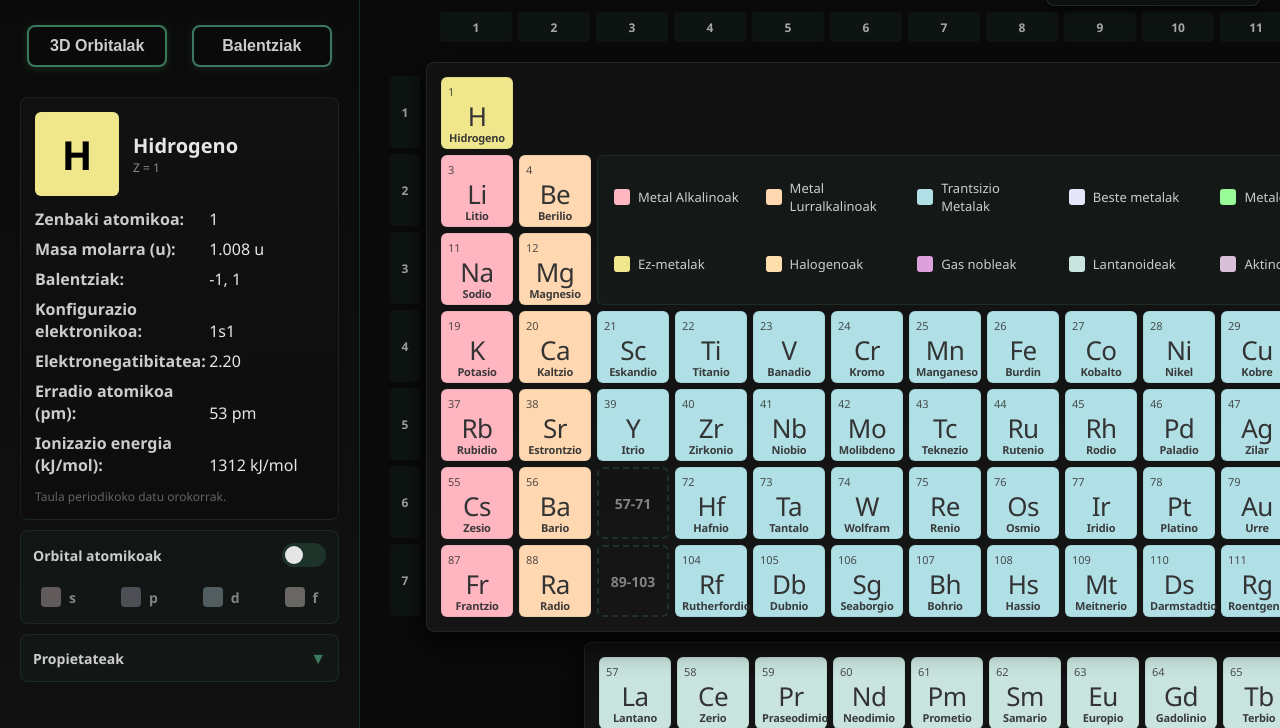
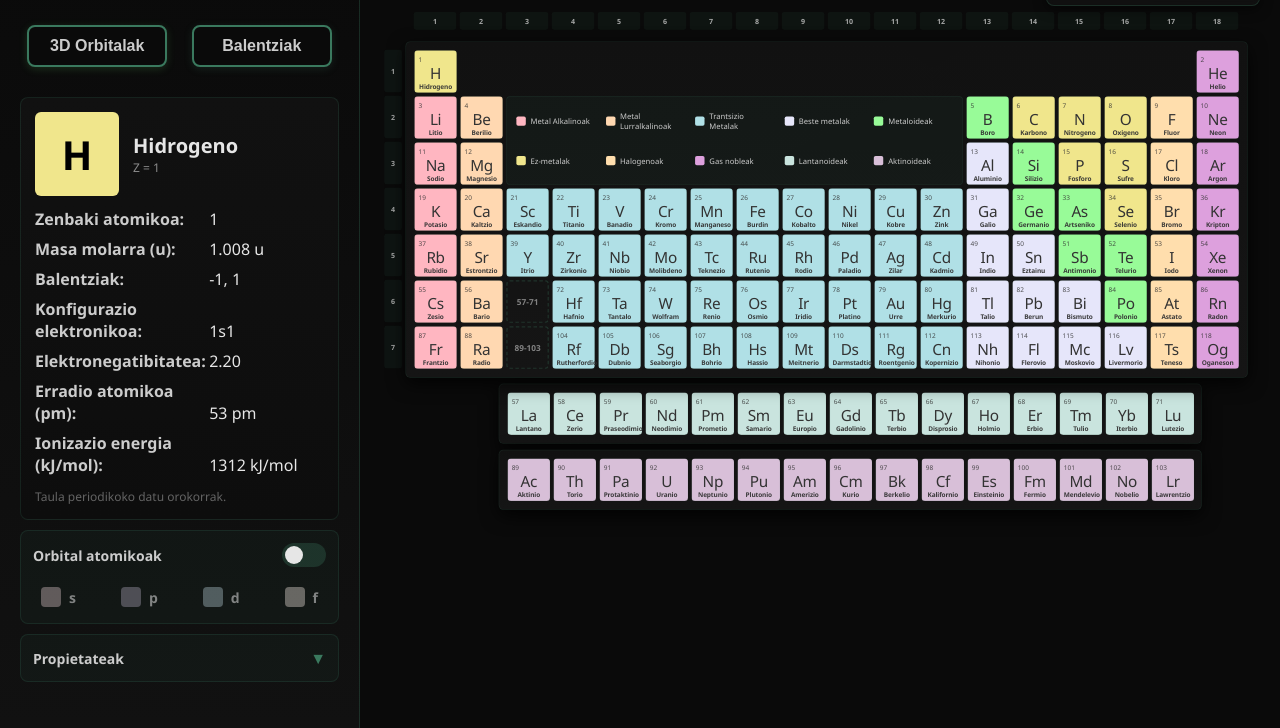
Before and after one commit to Mikelikoptero/TaulaPeriodikoa, a plain HTML site: page index.html in a window 1280 px wide. Shown: the part 72-800 px from the top of the page. Drawn offline with Linux system fonts and the light colour scheme; a web font is replaced by a local one.

Commit message:
Update index.html

```diff
--- a/index.html
+++ b/index.html
@@ -2316,5 +2316,33 @@ updateZoom();
 // Ocultar todas las flechas inicialmente
 toggleTrendArrows(false);
 </script>
+
+<script>
+/* ---------- AUTO-SCALE PARA CUALQUIER PANTALLA ---------- */
+function autoFitTable() {
+  const wrapper = document.querySelector('.table-complete-wrapper');
+  const container = document.querySelector('.container');
+  if (!wrapper || !container) return;
+
+  const naturalW = wrapper.scrollWidth;
+  const naturalH = wrapper.scrollHeight;
+
+  const availW = container.clientWidth - 40;
+  const availH = container.clientHeight - 120;
+
+  const scaleW = availW / naturalW;
+  const scaleH = availH / naturalH;
+  const scale = Math.min(scaleW, scaleH, 1.4);
+
+  wrapper.style.transform = `scale(${scale})`;
+  wrapper.style.transformOrigin = 'top left';
+
+  const zoomDisplay = document.getElementById('zoomLevel');
+  if (zoomDisplay) zoomDisplay.textContent = Math.round(scale * 100) + '%';
+}
+
+autoFitTable();
+window.addEventListener('resize', autoFitTable);
+</script>
 </body>
 </html>
```
